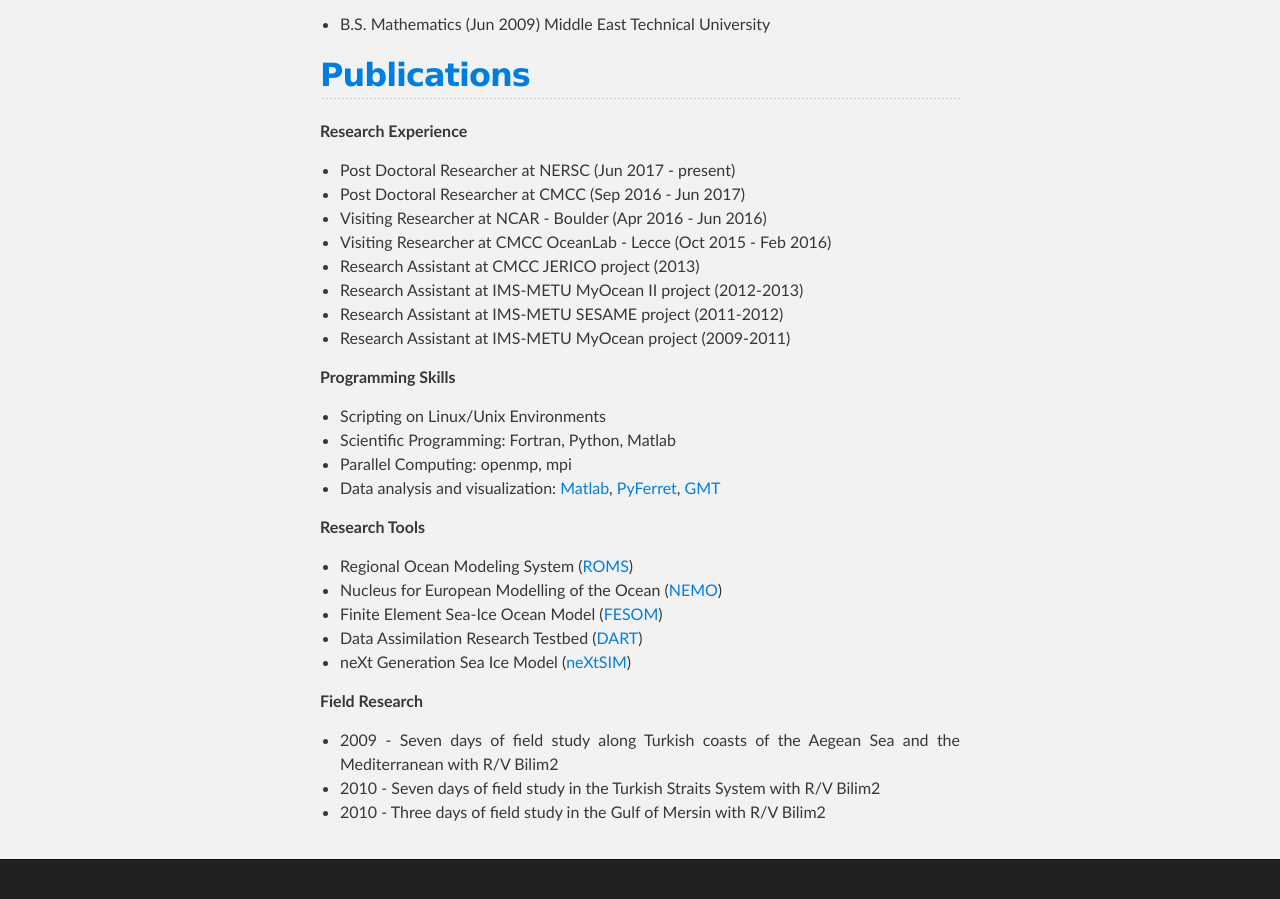
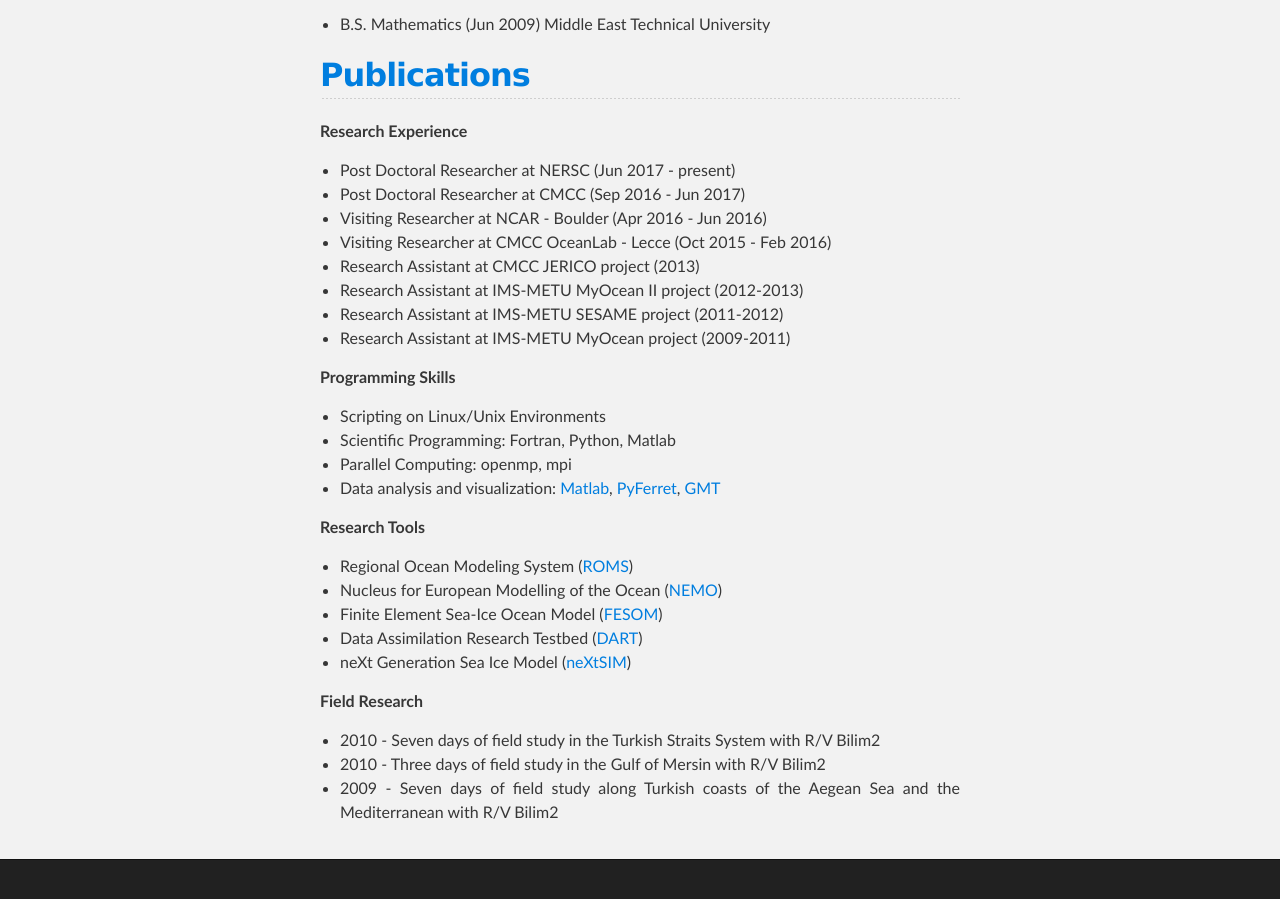
Before and after one commit to aydogduali/aydogduali.github.io, a Jekyll site: the page built from about/index.md, in a window 1280 px wide and 900 px high, scrolled down 1037 px. Built offline with Jekyll 4.4.1, drawn with Linux system fonts in a browser that asks for light colours; the repository's description, which GitHub fills in, is left out.

Commit message:
updated order

```diff
--- a/about/index.md
+++ b/about/index.md
@@ -51,6 +51,6 @@
 
 **Field Research**
 
-- 2009 - Seven days of field study along Turkish coasts of the Aegean Sea and the Mediterranean with R/V Bilim2
 - 2010 - Seven days of field study in the Turkish Straits System with R/V Bilim2
 - 2010 - Three days of field study in the Gulf of Mersin with R/V Bilim2
+- 2009 - Seven days of field study along Turkish coasts of the Aegean Sea and the Mediterranean with R/V Bilim2
```
